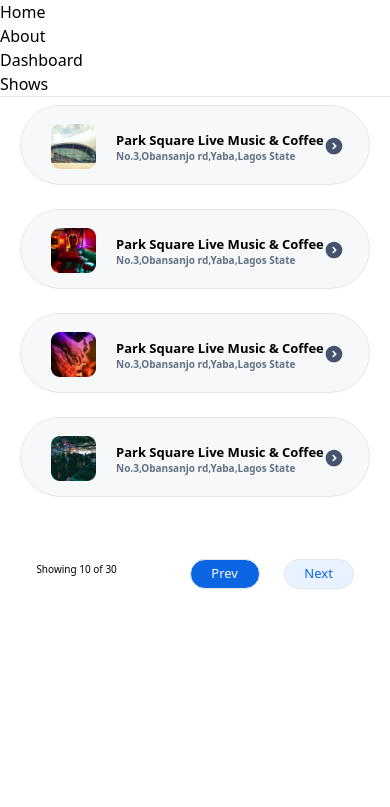
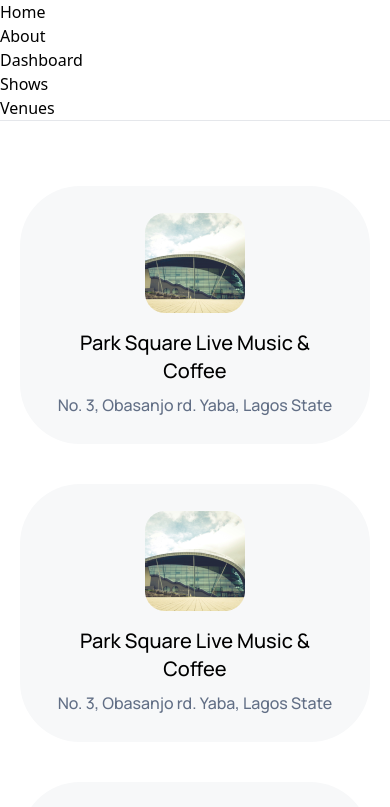
Before and after one commit to devcareer/Project-outside, a React (Vite) app: page /venues in a window 390 px wide. Shown: the top 807 px of the page. Built offline with nearby package versions, Linux system fonts and the light colour scheme.

Commit message:
fix: improve design and mobile responsiveness

```diff
--- a/index.html
+++ b/index.html
@@ -4,8 +4,15 @@
     <meta charset="UTF-8" />
     <link rel="icon" type="image/svg+xml" href="/vite.svg" />
     <meta name="viewport" content="width=device-width, initial-scale=1.0" />
-    <title>Vite + React</title>
+    <link rel="preconnect" href="https://fonts.googleapis.com" />
+    <link rel="preconnect" href="https://fonts.gstatic.com" crossorigin />
+    <link
+      href="https://fonts.googleapis.com/css2?family=Manrope:wght@500;600;800&display=swap"
+      rel="stylesheet"
+    />
+    <title>Outside</title>
   </head>
+
   <body>
     <div id="root"></div>
     <script type="module" src="/src/main.jsx"></script>
--- a/src/Layouts/DefaultLayout.jsx
+++ b/src/Layouts/DefaultLayout.jsx
@@ -20,6 +20,9 @@ function Layout() {
           <li>
             <Link to="/shows">Shows</Link>
           </li>
+          <li>
+            <Link to="/venues">Venues</Link>
+          </li>
         </ul>
       </nav>
 
@@ -28,10 +31,9 @@ function Layout() {
       {/* An <Outlet> renders whatever child route is currently active,
               so you can think about this <Outlet> as a placeholder for
               the child routes we defined above. */}
-     <div className="max-w-screen-xl mx-auto">
-      <Outlet />
-     </div>
-
+      <div className="max-w-screen-xl mx-5 md:mx-auto">
+        <Outlet />
+      </div>
     </div>
   );
 }
--- a/src/pages/Venues.jsx
+++ b/src/pages/Venues.jsx
@@ -1,116 +1,59 @@
 import React from "react";
+import { Link } from "react-router-dom";
 import Pagination from "../components/pagination";
+
+const venues = [
+  {
+    id: 1,
+    name: "Park Square Live Music & Coffee",
+    address: "No. 3, Obasanjo rd. Yaba, Lagos State",
+    imageUrl: "src/assets/Rectangle 2.png",
+  },
+  {
+    id: 2,
+    name: "Park Square Live Music & Coffee",
+    address: "No. 3, Obasanjo rd. Yaba, Lagos State",
+    imageUrl: "src/assets/Rectangle 2.png",
+  },
+  {
+    id: 3,
+    name: "Park Square Live Music & Coffee",
+    address: "No. 3, Obasanjo rd. Yaba, Lagos State",
+    imageUrl: "src/assets/Rectangle 2.png",
+  },
+];
 
 export default function Venues() {
   return (
-    <div>
-      <div className="flex justify-center items-center flex-col mt-2">
-        <div className=" mb-6  hover:bg-gray-200 transition cursor-pointer ease-out duration-500 hover:scale-105 hover:opacity-70  flex w-[350px] h-[80px] bg-[#F7F8F9]  border rounded-[60px] lg:h-[100px] md:w-[75%] lg:w-[85%]">
-          <div className=" h-[80px] lg:h-[100px] w-[902px] ml-[5px] flex  items-center min-w-full">
-            <div>
+    <div className="my-[65px]">
+      {venues.map((venue) => (
+        <Link
+          to="#"
+          key={venue.id}
+          className="block py-[27px] mb-10 bg-[#F7F8F9] rounded-[60px] md:w-[90%] mx-auto hover:bg-gray-200 transition ease-out duration-500 hover:scale-105 hover:opacity-70"
+        >
+          <div className="flex flex-col sm:flex-row gap-y-4 gap-x-[30px] items-center justify-start w-[90%] mx-auto">
+            <img
+              src={venue.imageUrl}
+              className="w-[100px] h-[100px] object-cover"
+            />
+            <div className="flex justify-center sm:justify-between w-[90%]">
+              <div className="text-center sm:text-left">
+                <h2 className="text-xl md:text-[24px] font-Manrope mb-2">
+                  {venue.name}
+                </h2>
+                <p className="text-base md:text-[18px] font-Manrope text-[#626F86]">
+                  {venue.address}
+                </p>
+              </div>
               <img
-                src="src\assets\Rectangle 2.png"
-                className=" ml-[25px] w-[45px] h-[45px]  object-cover lg:w-[60px] lg:h-[60px] lg:ml-[40px]"
+                src="src\assets\🧬 chevron-right-circle - Light.svg"
+                className="hidden sm:block"
               />
             </div>
-            <div className=" ml-5  flex justify-between  items-center min-w-[65%] md:min-w-[80%] lg:min-w-[82%]">
-              <div>
-                <h1 className=" text-[13px] md:text-[15px]  leading-5 font-semibold lg:[24px] lg:leading-8 lg:text-base">
-                  Park Square Live Music & Coffee
-                </h1>
-                <p className="font-semibold text-[10px] md:text-[12px]  leading-3 lg:text-sm text-[#626F86] lg:[18px] lg:leading-6">
-                  No.3,Obansanjo rd,Yaba,Lagos State
-                </p>
-              </div>
-              <div>
-                <img
-                  src="src\assets\🧬 chevron-right-circle - Light.svg"
-                  className="w-[20px] h-[20px]    object-cover   lg:w-[35px] lg:h-[35px]    "
-                />
-              </div>
-            </div>
           </div>
-        </div>
-        <div className="  mb-6 hover:bg-gray-200 transition cursor-pointer ease-out duration-500 hover:scale-105 hover:opacity-70  flex w-[350px] h-[80px] bg-[#F7F8F9]  border rounded-[60px] lg:h-[100px] md:w-[75%] lg:w-[85%]">
-          <div className=" h-[80px] lg:h-[100px] w-[902px] ml-[5px] flex  items-center min-w-full">
-            <div>
-              <img
-                src="src\assets\Rectangle 2 (1).png"
-                className=" ml-[25px] w-[45px] h-[45px]  object-cover lg:w-[60px] lg:h-[60px] lg:ml-[40px]"
-              />
-            </div>
-            <div className=" ml-5  flex justify-between  items-center min-w-[65%] md:min-w-[80%] lg:min-w-[82%]">
-              <div>
-                <h1 className=" text-[13px] md:text-[15px]  leading-5 font-semibold lg:[24px] lg:leading-8 lg:text-base">
-                  Park Square Live Music & Coffee
-                </h1>
-                <p className="font-semibold text-[10px] md:text-[12px]  leading-3 lg:text-sm text-[#626F86] lg:[18px] lg:leading-6">
-                  No.3,Obansanjo rd,Yaba,Lagos State
-                </p>
-              </div>
-              <div>
-                <img
-                  src="src\assets\🧬 chevron-right-circle - Light.svg"
-                  className="w-[20px] h-[20px]    object-cover   lg:w-[35px] lg:h-[35px]    "
-                />
-              </div>
-            </div>
-          </div>
-        </div>
-        <div className="  mb-6 hover:bg-gray-200 transition cursor-pointer ease-out duration-500 hover:scale-105 hover:opacity-70  flex w-[350px] h-[80px] bg-[#F7F8F9]  border rounded-[60px] lg:h-[100px] md:w-[75%] lg:w-[85%]">
-          <div className=" h-[80px] lg:h-[100px] w-[902px] ml-[5px] flex  items-center min-w-full">
-            <div>
-              <img
-                src="src\assets\Rectangle 2 (3).png"
-                className=" ml-[25px] w-[45px] h-[45px]  object-cover lg:w-[60px] lg:h-[60px] lg:ml-[40px]"
-              />
-            </div>
-            <div className=" ml-5  flex justify-between  items-center min-w-[65%] md:min-w-[80%] lg:min-w-[82%]">
-              <div>
-                <h1 className=" text-[13px] md:text-[15px]  leading-5 font-semibold lg:[24px] lg:leading-8 lg:text-base">
-                  Park Square Live Music & Coffee
-                </h1>
-                <p className="font-semibold text-[10px] md:text-[12px]  leading-3 lg:text-sm text-[#626F86] lg:[18px] lg:leading-6">
-                  No.3,Obansanjo rd,Yaba,Lagos State
-                </p>
-              </div>
-              <div>
-                <img
-                  src="src\assets\🧬 chevron-right-circle - Light.svg"
-                  className="w-[20px] h-[20px]    object-cover   lg:w-[35px] lg:h-[35px]    "
-                />
-              </div>
-            </div>
-          </div>
-        </div>
-        <div className="   hover:bg-gray-200 transition cursor-pointer ease-out duration-500 hover:scale-105 hover:opacity-70  flex w-[350px] h-[80px] bg-[#F7F8F9]  border rounded-[60px] lg:h-[100px] md:w-[75%] lg:w-[85%]">
-          <div className=" h-[80px] lg:h-[100px] w-[902px] ml-[5px] flex  items-center min-w-full">
-            <div>
-              <img
-                src="src\assets\Rectangle 2 (2).png"
-                className=" ml-[25px] w-[45px] h-[45px]  object-cover lg:w-[60px] lg:h-[60px] lg:ml-[40px]"
-              />
-            </div>
-            <div className=" ml-5  flex justify-between  items-center min-w-[65%] md:min-w-[80%] lg:min-w-[82%]">
-              <div>
-                <h1 className=" text-[13px] md:text-[15px]  leading-5 font-semibold lg:[24px] lg:leading-8 lg:text-base">
-                  Park Square Live Music & Coffee
-                </h1>
-                <p className="font-semibold text-[10px] md:text-[12px]  leading-3 lg:text-sm text-[#626F86] lg:[18px] lg:leading-6">
-                  No.3,Obansanjo rd,Yaba,Lagos State
-                </p>
-              </div>
-              <div>
-                <img
-                  src="src\assets\🧬 chevron-right-circle - Light.svg"
-                  className="w-[20px] h-[20px]    object-cover   lg:w-[35px] lg:h-[35px]    "
-                />
-              </div>
-            </div>
-          </div>
-        </div>
-      </div>
-      <Pagination />
+        </Link>
+      ))}
     </div>
   );
 }
--- a/tailwind.config.cjs
+++ b/tailwind.config.cjs
@@ -1,11 +1,11 @@
 /** @type {import('tailwindcss').Config} */
 module.exports = {
-  content: [
-    "./index.html",
-    "./src/**/*.{js,ts,jsx,tsx}",
-  ],
+  content: ["./index.html", "./src/**/*.{js,ts,jsx,tsx}"],
   theme: {
     extend: {},
+    fontFamily: {
+      Manrope: ["Manrope", "sans-serif"],
+    },
   },
   plugins: [],
-}
+};
```
